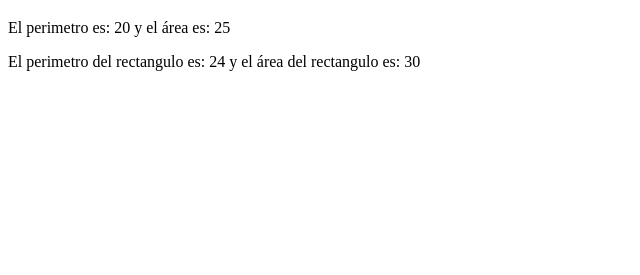
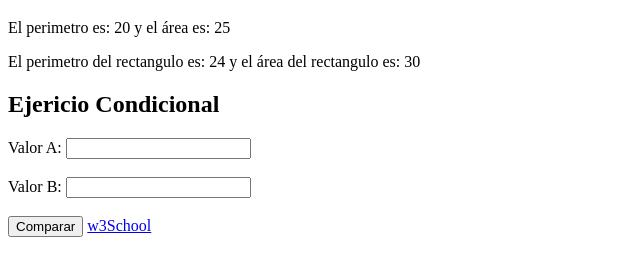
Before and after one commit to Estigma9/CrearFuturo, a plain HTML site: page index.html in a window 1280 px wide. Shown: the part 61-336 px from the top of the page, without its empty margins (0-640 px from the left). Drawn offline with Linux system fonts and the light colour scheme.

Commit message:
Continuación

```diff
--- a/index.html
+++ b/index.html
@@ -12,6 +12,21 @@
     <p id="algoritmo"></p>
     <p id="rectangulo"></p>
 
+    <h2>Ejericio Condicional</h2>
+
+    Valor A: <input type="number" id="valor-a">
+    <br>
+    <br>
+    Valor B: <input type="number" id="valor-b">
+    <br>
+    <br>
+    <button onclick="comparar()">Comparar</button>
+
+    <a href="https://www.w3schools.com/">w3School</a>
+    <p id="el-mayor"></p>
+
+
+
 
 
     <script src="./main.js"></script>
--- a/main.js
+++ b/main.js
@@ -21,3 +21,17 @@ let perimetroRectangulo = 2*lado2 + 2*lado2;
 let areaRectangulo = lado1*lado2;
 
 document.getElementById('rectangulo').innerHTML = "El perimetro del rectangulo es: " + perimetroRectangulo + " y el área del rectangulo es: " + areaRectangulo;
+
+
+//Comparar dos números
+
+function comparar(){
+    let valorA = document.getElementById("valor-a");
+    let valorB = document.getElementById("valor-b");
+
+    console.log(valorA);
+
+
+
+
+}
```
